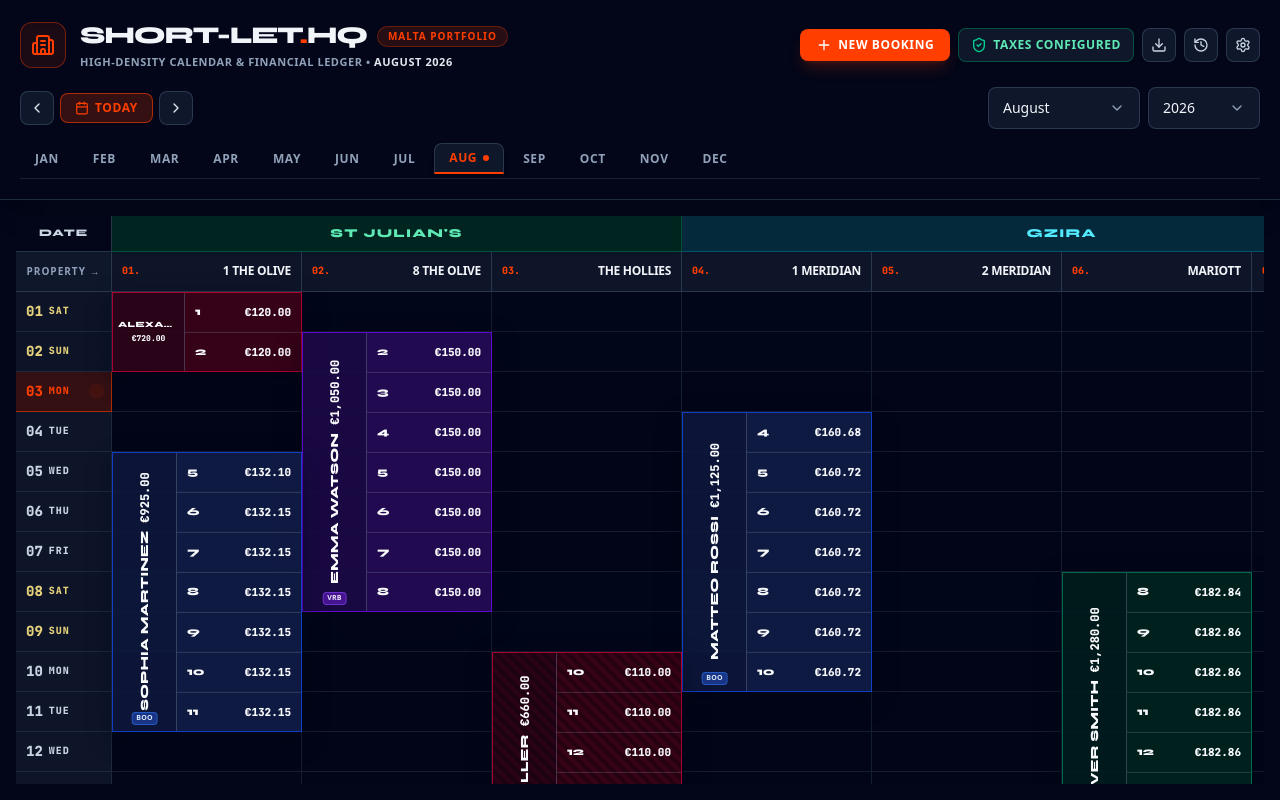
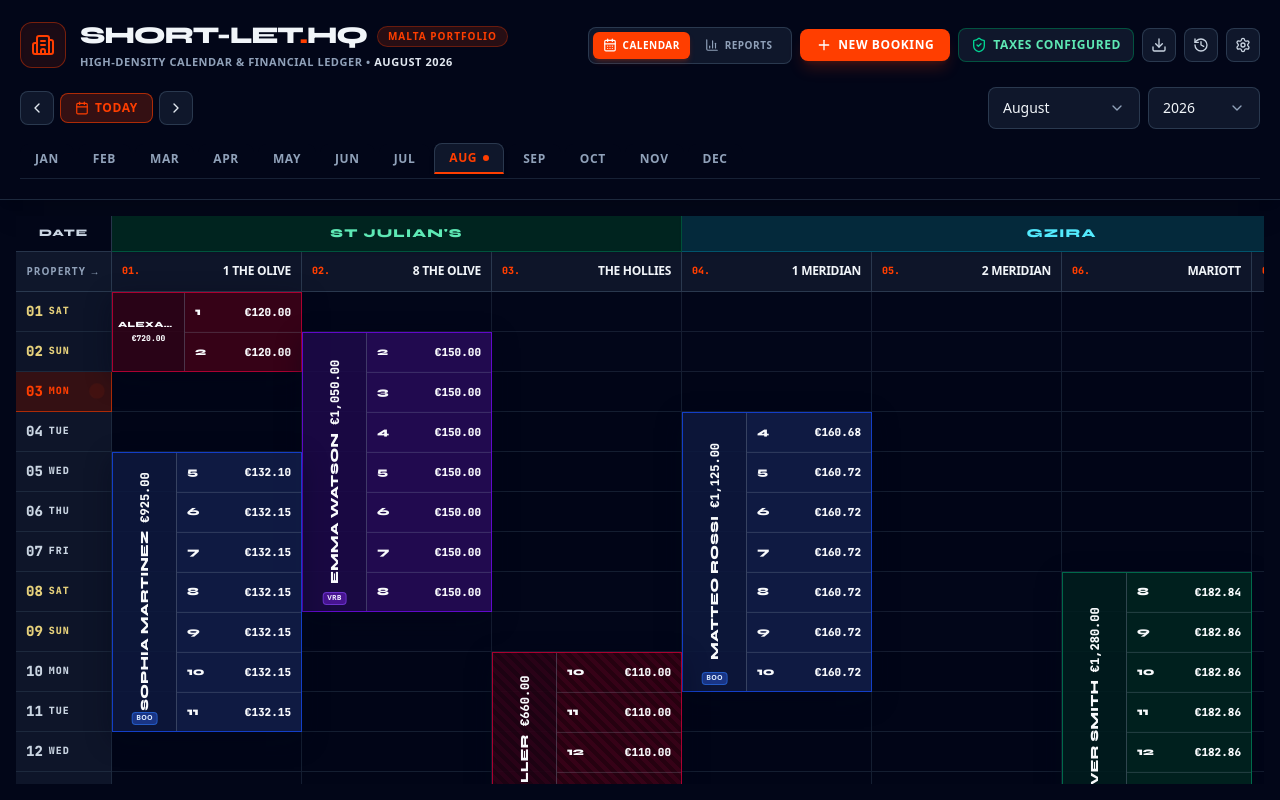
Before and after one commit to omeryigitler/-Property-Management, a React (Vite) app: page / in a window 1280 px wide. Built offline with nearby package versions, Linux system fonts and the light colour scheme.

Commit message:
feat: add calendar and reports view switch

```diff
--- a/src/components/dashboard/DashboardHeader.tsx
+++ b/src/components/dashboard/DashboardHeader.tsx
@@ -1,6 +1,8 @@
 import React from 'react';
 import {
+  BarChart3,
   Building2,
+  CalendarDays,
   Plus,
   Settings,
   Download,
@@ -16,10 +18,13 @@ import { MonthYearNavigator } from './MonthYearNavigator';
 export function DashboardHeader() {
   const selectedMonth = useDashboardStore((s) => s.selectedMonth);
   const selectedYear = useDashboardStore((s) => s.selectedYear);
+  const mainViewMode = useDashboardStore((s) => s.mainViewMode);
+  const setMainViewMode = useDashboardStore((s) => s.setMainViewMode);
   const taxConfiguration = useDashboardStore((s) => s.taxConfiguration);
   const openModal = useDashboardStore((s) => s.openModal);
 
   const taxIsConfigured = isTaxConfigured(taxConfiguration);
+  const isReportsView = mainViewMode === 'analytics';
 
   return (
     <header className="w-full bg-slate-950 border-b border-slate-800 p-4 sm:p-5 flex flex-col gap-4 shadow-xl">
@@ -40,13 +45,43 @@ export function DashboardHeader() {
               </span>
             </div>
             <p className="text-[11px] text-slate-400 font-bold uppercase tracking-wider mt-0.5">
-              High-Density Calendar & Financial Ledger • <span className="text-slate-200">{MONTH_NAMES[selectedMonth - 1]} {selectedYear}</span>
+              {isReportsView ? 'Portfolio Reports & Analytics' : 'High-Density Calendar & Financial Ledger'} •{' '}
+              <span className="text-slate-200">{MONTH_NAMES[selectedMonth - 1]} {selectedYear}</span>
             </p>
           </div>
         </div>
 
         {/* Top Control Buttons */}
         <div className="flex flex-wrap items-center gap-2 self-stretch md:self-auto justify-end">
+          <div className="grid grid-cols-2 rounded-lg border border-slate-700/80 bg-slate-900 p-1">
+            <button
+              type="button"
+              onClick={() => setMainViewMode('calendar')}
+              className={`flex items-center justify-center gap-1.5 rounded-md px-2.5 py-1.5 text-[10px] font-black uppercase tracking-wider transition-colors ${
+                !isReportsView
+                  ? 'bg-[#ff3e00] text-white shadow-md shadow-[#ff3e00]/20'
+                  : 'text-slate-400 hover:bg-slate-800 hover:text-slate-100'
+              }`}
+              title="Calendar & Financial Ledger"
+            >
+              <CalendarDays className="w-3.5 h-3.5" />
+              <span className="hidden sm:inline">Calendar</span>
+            </button>
+            <button
+              type="button"
+              onClick={() => setMainViewMode('analytics')}
+              className={`flex items-center justify-center gap-1.5 rounded-md px-2.5 py-1.5 text-[10px] font-black uppercase tracking-wider transition-colors ${
+                isReportsView
+                  ? 'bg-cyan-600 text-white shadow-md shadow-cyan-950/40'
+                  : 'text-slate-400 hover:bg-slate-800 hover:text-slate-100'
+              }`}
+              title="Reports & Analytics"
+            >
+              <BarChart3 className="w-3.5 h-3.5" />
+              <span className="hidden sm:inline">Reports</span>
+            </button>
+          </div>
+
           {/* New Booking Button */}
           <button
             type="button"
```
